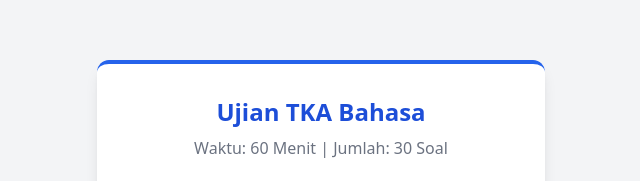
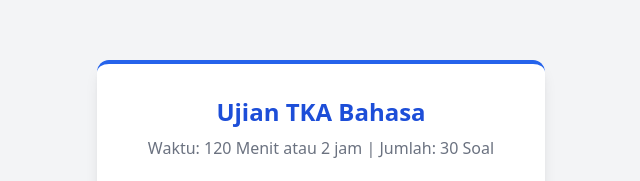
Before and after one commit to rivaldoputra110802/tkaBI, a plain HTML site: page index.html in a window 1280 px wide. Shown: the part 185-366 px from the top of the page, without its empty margins (319-959 px from the left). Drawn offline with nearby package versions, Linux system fonts and the light colour scheme.

Commit message:
Update index.html

```diff
--- a/index.html
+++ b/index.html
@@ -17,7 +17,7 @@
     <div id="layar-login" class="flex items-center justify-center min-h-screen p-4">
         <div class="bg-white p-8 rounded-xl shadow-lg max-w-md w-full border-t-4 border-blue-600">
             <h1 class="text-2xl font-bold text-center text-blue-700 mb-2">Ujian TKA Bahasa</h1>
-            <p class="text-center text-gray-500 mb-6">Waktu: 60 Menit | Jumlah: 30 Soal</p>
+            <p class="text-center text-gray-500 mb-6">Waktu: 120 Menit atau 2 jam | Jumlah: 30 Soal</p>
             <div class="mb-6">
                 <label class="block text-gray-700 font-semibold mb-2">Nama Lengkap</label>
                 <input type="text" id="input-nama" class="w-full px-4 py-3 border rounded-lg focus:outline-none focus:ring-2 focus:ring-blue-500" placeholder="Ketik namamu di sini...">
```
